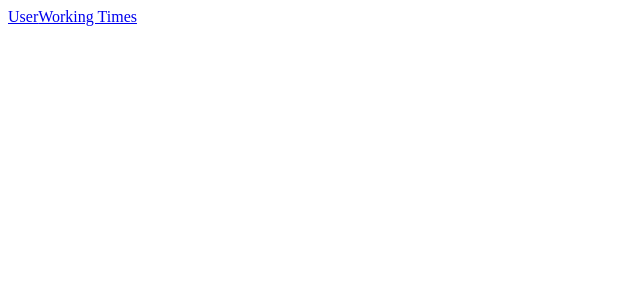
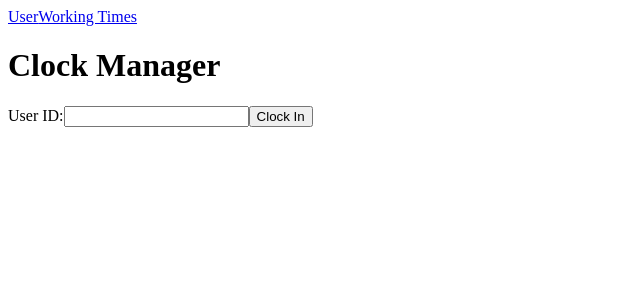
Before and after one commit to epitech-A-W-Y/time_manager, a Vue app in the folder frontend/: page /clockManager in a window 1280 px wide. Before the commit this address had no page. Shown: the top 300 px of the page, without its empty margins (0-640 px from the left). Built offline with nearby package versions, Linux system fonts and the light colour scheme.

Commit message:
Add clock manager

```diff
--- /dev/null
+++ b/frontend/src/components/ClockManager.vue
@@ -0,0 +1,78 @@
+<template>
+    <div>
+      <h1>Clock Manager</h1>
+
+      <label>User ID:</label>
+      <input
+        v-model="userID"
+        type="text"
+        required
+      />
+
+      <button @click="clockInOut">
+        {{ clockedIn ? 'Clock Out' : 'Clock In' }}
+      </button>
+
+      <div v-if="message">
+        <p>{{ message }}</p>
+      </div>
+
+      <div v-if="clockedIn !== null">
+        <p>
+          Status:
+          {{ clockedIn ? 'Clocked In' : 'Clocked Out' }}
+        </p>
+      </div>
+    </div>
+  </template>
+  <script>
+  import axios from 'axios'
+
+  export default {
+    name: 'ClockManager',
+
+    data() {
+      return {
+        userID: '',
+        clockedIn: null,
+        message: ''
+      }
+    },
+
+    methods: {
+      async getClockStatus() {
+        try {
+          const response = await axios.get(
+            `/api/clocks/${this.userID}`
+          )
+
+          this.clockedIn = response.data.data
+          this.message = ''
+        } catch (error) {
+          console.error(error)
+          this.message =
+            error.response?.data?.message ||
+            error.message ||
+            'Error getting clock status.'
+        }
+      },
+
+      async clockInOut() {
+        try {
+          const response = await axios.post(
+            `/api/clocks/${this.userID}`
+          )
+
+          this.clockedIn = response.data.data
+          this.message = 'Clock status updated successfully!'
+        } catch (error) {
+          console.error(error)
+          this.message =
+            error.response?.data?.message ||
+            error.message ||
+            'Error updating clock status.'
+        }
+      }
+    }
+  }
+  </script>
--- a/frontend/src/router/index.js
+++ b/frontend/src/router/index.js
@@ -2,6 +2,7 @@ import { createRouter, createWebHistory } from 'vue-router'
 import User from '../components/User.vue'
 import WorkingTimes from '../components/WorkingTimes.vue'
 import WorkingTime from '../components/WorkingTime.vue'
+import ClockManager from '../components/ClockManager.vue'
 
 const router = createRouter({
   history: createWebHistory(),
@@ -22,6 +23,11 @@ const router = createRouter({
       path: '/workingTime',
       name: 'WorkingTime',
       component: WorkingTime
+    },
+    {
+      path: '/clockManager',
+      name: 'ClockManager',
+      component: ClockManager
     }
   ]
 })
```
